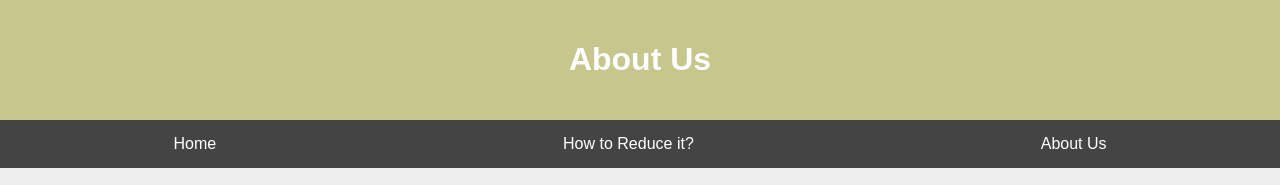
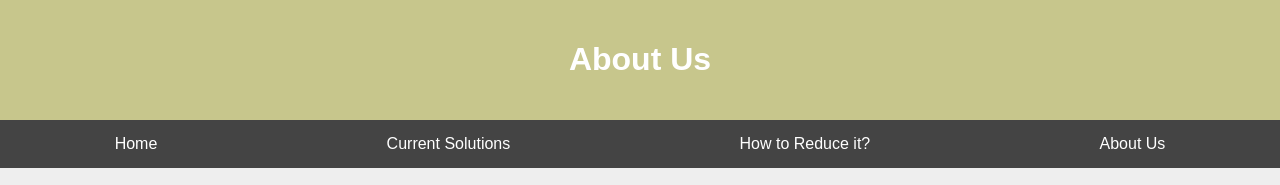
Before and after one commit to JDLM026/JDLM026.github.io, a plain HTML site: page About Us.htm in a window 1280 px wide. Shown: the top 185 px of the page. Drawn offline with Linux system fonts and the light colour scheme; grey boxes are pictures that could not be loaded.

Commit message:
Update About Us.htm

```diff
--- a/About Us.htm
+++ b/About Us.htm
@@ -68,6 +68,7 @@
     </header>
     <nav>
         <a href="/index.htm">Home</a>
+        <a href="/CurrentSolutions.htm">Current Solutions</a>
         <a href="/Reduce Electronic Waste.htm">How to Reduce it?</a>
         <a href="/About Us.htm">About Us</a>
     </nav>
```
